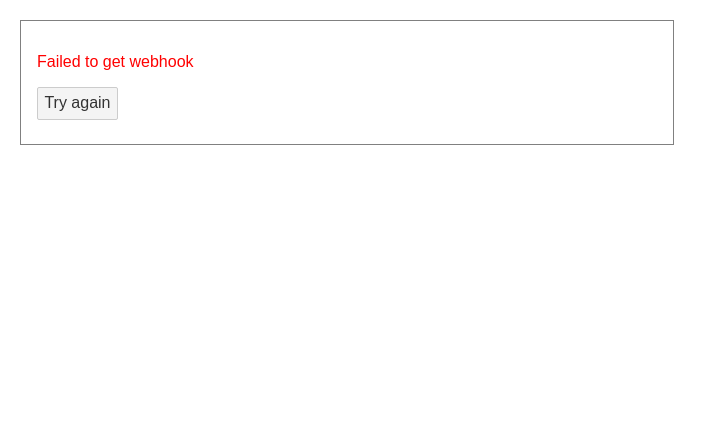
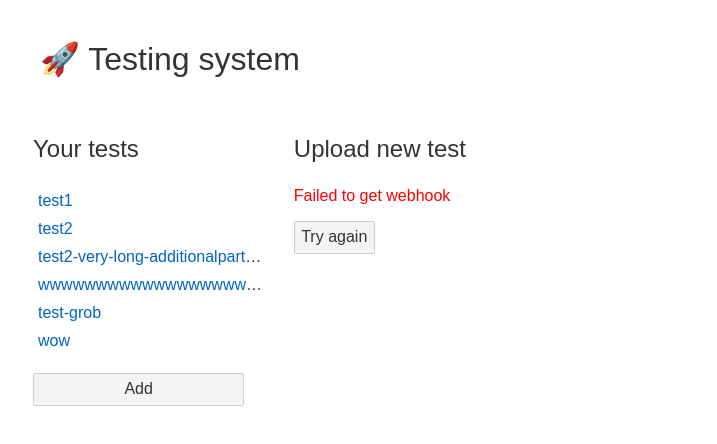
Before and after one commit to kabachook/classroom-hide-and-seek, a Svelte app in the folder frontend/: page / in a window 1280 px wide. Shown: the top 444 px of the page, without its empty margins (0-717 px from the left). Built offline with nearby package versions, Linux system fonts and the light colour scheme; no server answers; what miragejs would draw is missing.

Commit message:
Added section with previous tests and some design changes

```diff
--- a/frontend/package.json
+++ b/frontend/package.json
@@ -17,6 +17,7 @@
     "svelte": "^3.0.0"
   },
   "dependencies": {
+    "@primer/css": "^14.2.0",
     "sirv-cli": "^0.4.4"
   }
 }
--- a/frontend/src/App.svelte
+++ b/frontend/src/App.svelte
@@ -1,5 +1,6 @@
 <script>
 	import Form from './Form.svelte';
+	import TestList from './TestList.svelte';
 	import { webhookUrl } from './stores.js';
 
 	let promise;
@@ -24,25 +25,45 @@
 		font-family: Arial, Helvetica, sans-serif;
 		padding: 20px;
 		width: 100%;
+		display: flex;
+		flex-direction: column;
+		justify-content: center;
+		align-content: center;
 	}
 
 	#content-box {
-        border: 1px solid rgb(128, 128, 128);
-		display: flex;
-		flex-direction: column;
-		justify-content: center;
-		padding: 1rem;
-		width: 50%;
+        /* border: 1px solid rgb(128, 128, 128); */
+		display: grid;
+		grid-template-columns: 1fr 4fr;
+		column-gap: 1rem;
+
+		padding: 0.5rem;
+		width: 100%;
+		height: 95%;
 	}
 
 	:global(button) {
 		width: fit-content;
 	}
 
+	header > p {
+		font-size: 2rem;
+		margin: 0;
+		padding: 20px;
+	}
+
 </style>
+
+<header>
+	<p>🚀 Testing system</p>
+</header>
 
 <div id="content-box">
 
+	<TestList/>
+
+	<div style="padding: 5px">
+		<p style="font-size: 1.5rem"> Upload new test</p>
 		{#await promise}
 			<p>Getting webhook...</p>
 		{:then result}
@@ -52,5 +73,5 @@
 			<p style="color: red">Failed to get webhook</p>
 			<button on:click|preventDefault = {getWebhook}>Try again</button>
 		{/await}
-
 	</div>
+</div>
--- a/frontend/src/Form.svelte
+++ b/frontend/src/Form.svelte
@@ -56,16 +56,17 @@
 </style>
 
 <form class="generation-form">
-    <label for="name">Enter name</label>
+    <label for="name">Enter rule name</label>
     <input type="text" bind:value={$name} required {disabled}>
 
     <label for="address">Enter repository address</label>
     <input type="text" bind:value={$address} {disabled}>
 
-    <label for="pattern">Enter pattern</label>
+    <label for="pattern">Enter name pattern</label>
     <input type="text" bind:value={$pattern} {disabled}>
 
     <button disabled={disabled || inputError} on:click|preventDefault={handleFormSubmit}>Generate key</button>
+</form>
 
 {#if inputError}
     <div id="form-error-box">Empty fields aren't allowed</div>
@@ -80,6 +81,3 @@
         <p style="color: red">Failed to generate SSH key</p>
     {/await}
 {/if}
-
-
-</form>
--- a/frontend/src/Test.svelte
+++ b/frontend/src/Test.svelte
@@ -41,6 +41,8 @@
     <span>SSH key: </span>
     <input id="ssh-box" readonly value={$sshKey}>
     <button on:click|preventDefault={handleTestRequest} disabled={disabled}>Test</button>
+</div>
+
 {#if promise}
     {#await promise}
         <p>Testing connection to the repository...</p>
@@ -51,4 +53,3 @@
         <p style="color: red">Failed to pull repository</p>
     {/await}
 {/if}
-</div>
--- /dev/null
+++ b/frontend/src/TestList.svelte
@@ -0,0 +1,61 @@
+<script>
+    import { createEventDispatcher } from 'svelte';
+
+    let dispatch = createEventDispatcher();
+
+    let testList = [
+        {name:'test1'},
+        {name:'test2'},
+        {name:'test2-very-long-additionalpart11111111'},
+        {name:'wwwwwwwwwwwwwwwwwwwwwwwwwwwwwwwwwwww'},
+        {name:'test-grob'},
+        {name:'wow'}
+    ];
+
+    function addNewTest(event) {
+        dispatch('addNewTest', event.detail);
+    }
+
+</script>
+
+<style>
+    .test-box {
+        /* border-right: 1px solid rgb(201, 201, 201); */
+        padding: 5px;
+        min-height: 300px;
+        height: fit-content;
+        display: flex;
+        flex-direction: column;
+        align-content: center;
+        min-width: 200px;
+    }
+
+    .test-item {
+        padding: 5px;
+        overflow: hidden;
+        white-space: nowrap;
+        text-overflow: ellipsis;
+    }
+
+    button {
+        display: block;
+        width: 90%;
+    }
+
+</style>
+
+<div class="test-box border-right">
+    <p style="font-size: 1.5rem"> Your tests</p>
+    {#each testList as test}
+        <div class="test-item">
+            <a href="{test.name}" on:click|preventDefault>
+                {test.name}
+            </a>
+        </div>
+
+    {/each}
+
+    <br/>
+
+    <button>Add</button>
+</div>
--- a/frontend/src/TravisBlock.svelte
+++ b/frontend/src/TravisBlock.svelte
@@ -13,12 +13,15 @@
 </script>
 
 <style>
+    textarea {
+        resize: none;
+    }
 </style>
 
 {#await promise}
 	<p>Generating code...</p>
 {:then result}
-	<p>Insert this code in <code>travis.yml</code></p>
+	<p>Insert this code in <code>travis.yml</code>:</p>
     <textarea id="travis" cols="30" rows="8" readonly>{yaml}</textarea>
 {:catch error}
 	<p style="color: red">Failed to generate yaml code</p>
```
Also changed, not shown: 1 other file (tests, documents, lock files or other folders). Lines whose indentation alone changed are shown as unchanged.
